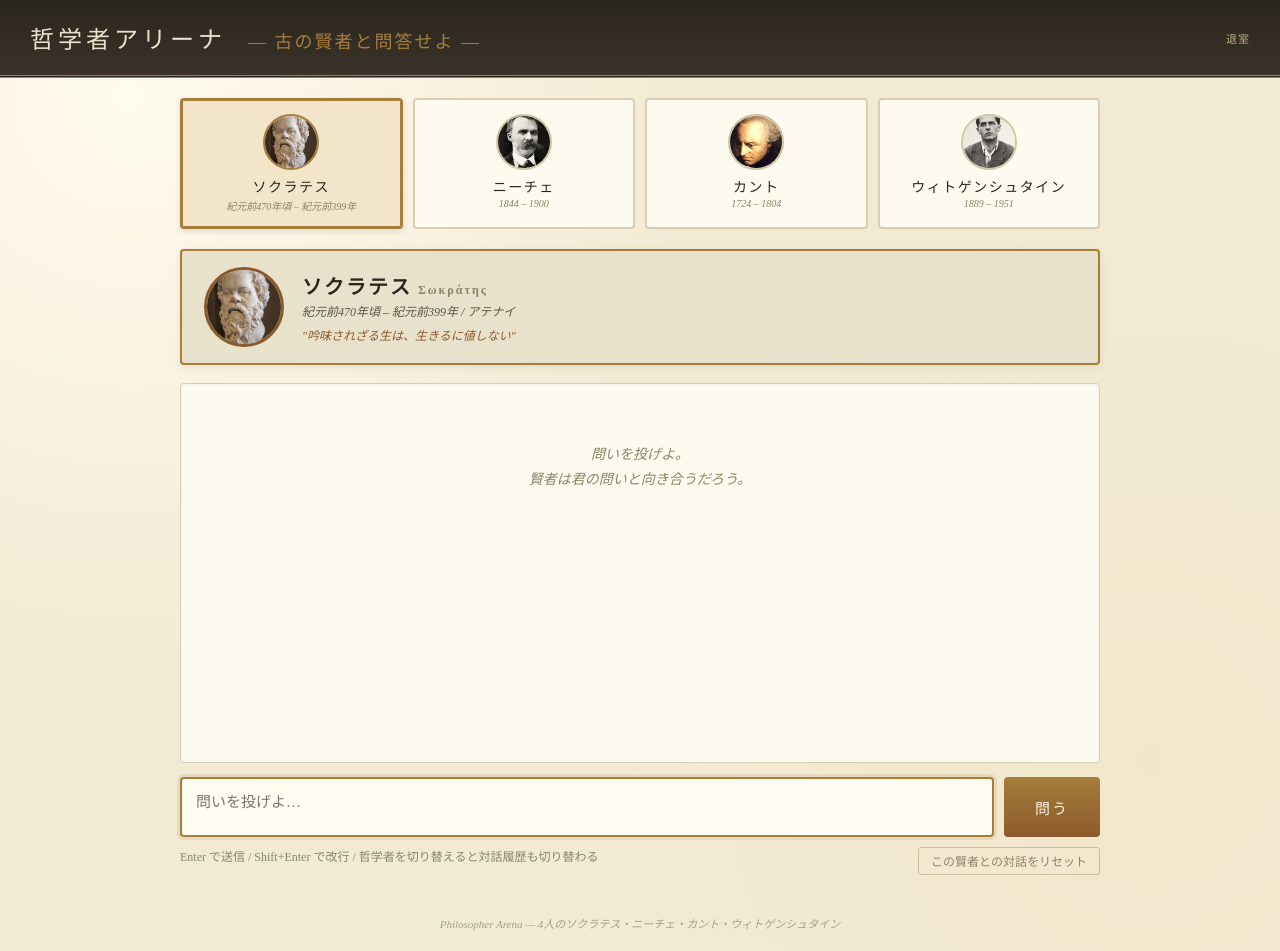
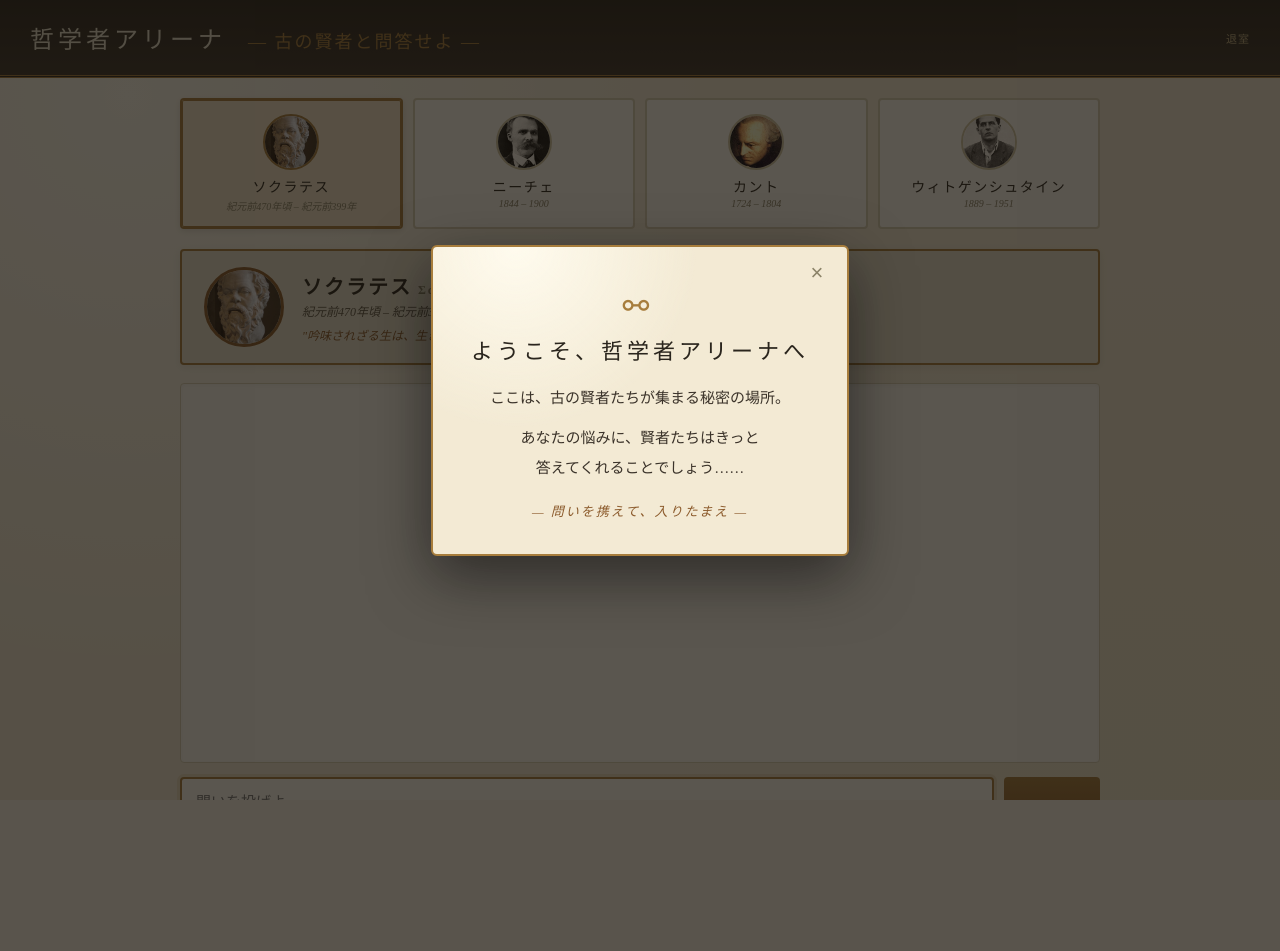
Before and after one commit to souta-yamaguchi/philosopher-arena, a Flask app: page / in a window 1280 px wide. After the commit the page ends 800 px from the top, so only its background shows below. Run offline with Flask 3, Linux system fonts and the light colour scheme; the visitor is signed in with stand-in values (Sample User, id 1).

Commit message:
Add welcome modal popup

```diff
--- a/templates/index.html
+++ b/templates/index.html
@@ -341,9 +341,96 @@
     padding: 20px;
     font-style: italic;
   }
+
+  /* Welcome modal */
+  .modal-backdrop {
+    position: fixed;
+    inset: 0;
+    background: rgba(20, 16, 10, 0.7);
+    z-index: 999;
+    display: flex;
+    align-items: center;
+    justify-content: center;
+    animation: fadeBg 0.3s ease-out;
+  }
+  @keyframes fadeBg { from { opacity: 0; } to { opacity: 1; } }
+  .welcome {
+    position: relative;
+    background:
+      radial-gradient(circle at 20% 0%, #fffbee, transparent 40%),
+      var(--parchment);
+    color: var(--ink);
+    max-width: 520px;
+    margin: 20px;
+    padding: 40px 38px 34px;
+    border: 2px solid var(--gold);
+    border-radius: 6px;
+    box-shadow: 0 20px 60px rgba(0,0,0,0.5);
+    animation: fadeUp 0.4s ease-out;
+    text-align: center;
+  }
+  @keyframes fadeUp {
+    from { opacity: 0; transform: translateY(20px); }
+    to { opacity: 1; transform: translateY(0); }
+  }
+  .welcome .pillar {
+    color: var(--gold);
+    font-size: 32px;
+    letter-spacing: 8px;
+    margin-bottom: 8px;
+  }
+  .welcome h2 {
+    font-size: 22px;
+    letter-spacing: 4px;
+    margin: 0 0 18px;
+    font-weight: normal;
+  }
+  .welcome p {
+    line-height: 2;
+    font-size: 15px;
+    margin: 10px 0;
+    color: #3b332a;
+  }
+  .welcome .sig {
+    margin-top: 18px;
+    font-style: italic;
+    color: var(--bronze);
+    font-size: 13px;
+    letter-spacing: 2px;
+  }
+  .welcome .close {
+    position: absolute;
+    top: 10px;
+    right: 14px;
+    background: none;
+    border: none;
+    color: #8b8368;
+    font-size: 22px;
+    cursor: pointer;
+    width: 32px;
+    height: 32px;
+    border-radius: 50%;
+    line-height: 1;
+  }
+  .welcome .close:hover {
+    background: rgba(167, 125, 60, 0.15);
+    color: var(--ink);
+  }
 </style>
 </head>
 <body>
+
+<div id="welcomeModal" class="modal-backdrop" onclick="if(event.target===this) closeWelcome()">
+  <div class="welcome">
+    <button class="close" onclick="closeWelcome()" aria-label="閉じる">×</button>
+    <div class="pillar">⚯</div>
+    <h2>ようこそ、哲学者アリーナへ</h2>
+    <p>ここは、古の賢者たちが集まる秘密の場所。</p>
+    <p>あなたの悩みに、賢者たちはきっと<br>答えてくれることでしょう……</p>
+    <div class="sig">— 問いを携えて、入りたまえ —</div>
+  </div>
+</div>
+
 
 <header>
   <h1>哲学者アリーナ <span class="gk">— 古の賢者と問答せよ —</span></h1>
@@ -532,6 +619,16 @@ async function resetChat() {
   delete chatsByPhilosopher[current];
 }
 
+function closeWelcome() {
+  const m = document.getElementById('welcomeModal');
+  m.style.display = 'none';
+  input.focus();
+}
+// Esc キーでも閉じる
+document.addEventListener('keydown', e => {
+  if (e.key === 'Escape') closeWelcome();
+});
+
 // Initialize
 document.querySelector('.selector .card[data-id="socrates"]').classList.add('active');
 input.focus();
```
